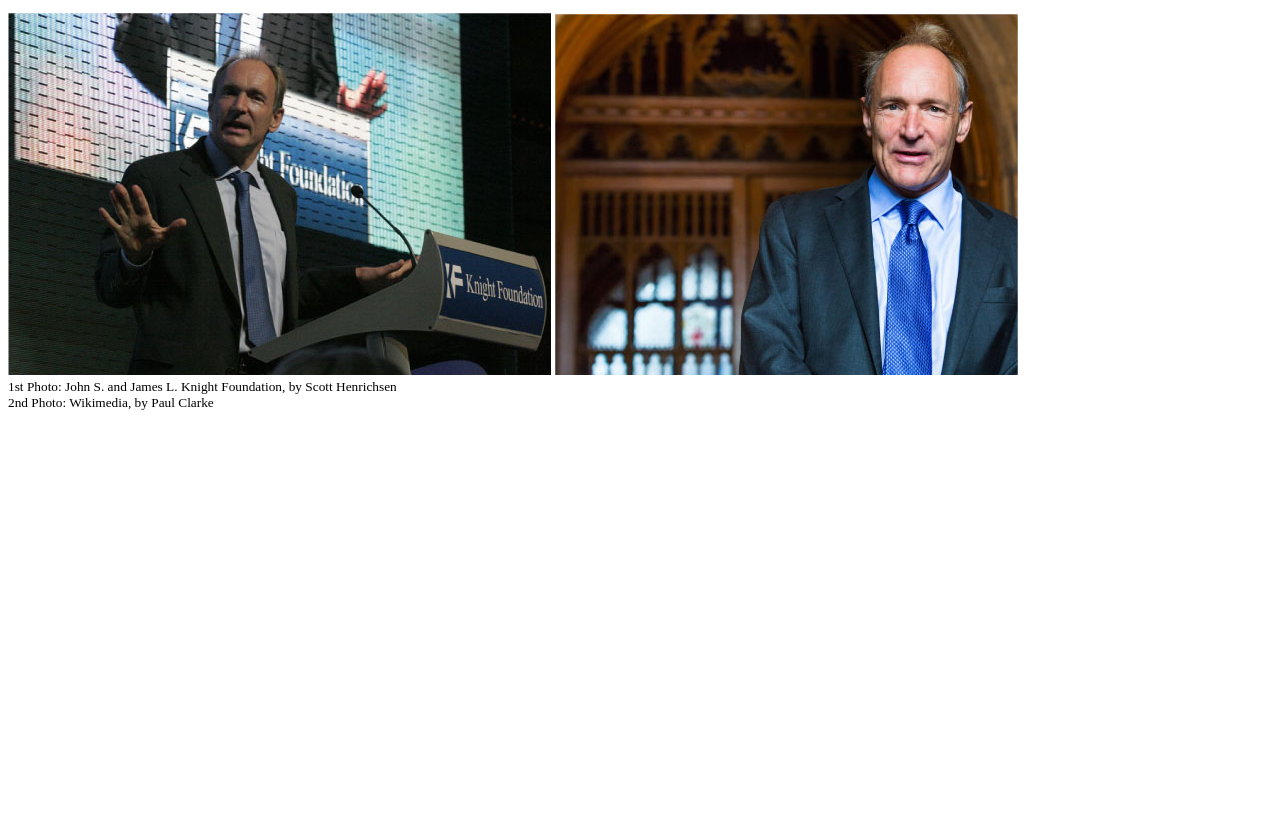
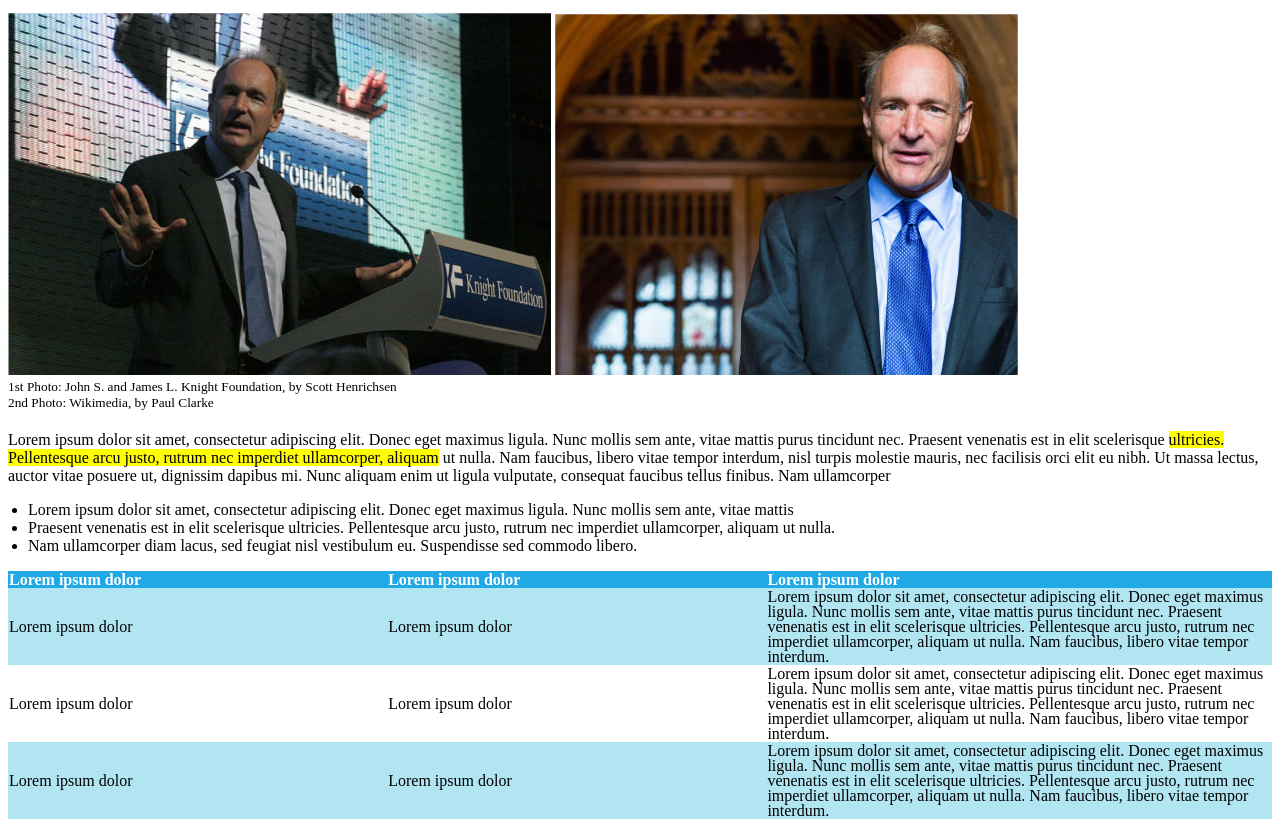
Before and after one commit to vmqxdv/html-css-booleaner, a plain HTML site: page index.html in a window 1280 px wide. Shown: the part 197-1024 px from the top of the page. Before the commit the page ends 800 px from the top, so only its background shows below. Drawn offline with Linux system fonts and the light colour scheme.

Commit message:
style: Added and styled table (to fix)

```diff
--- a/css/style.css
+++ b/css/style.css
@@ -31,3 +31,34 @@ header {
   margin-top: 0px;
   font-size: smaller;
 }
+
+table {
+  text-align: left;
+  border-spacing: 0;
+  line-height: 15px;
+}
+
+thead {
+  background-color: rgb(32,169,229);
+  color: white;
+}
+
+.blue-row {
+  background-color: rgb(177,229,242);
+}
+
+.wider-column {
+  width: 30%;
+}
+
+.article-text {
+  margin-top: 20px;
+}
+
+.highlighted-text {
+  background-color: rgb(255,255,0);
+}
+
+.article-list {
+  padding-left: 20px;
+}
--- a/index.html
+++ b/index.html
@@ -48,6 +48,98 @@
 
     </div>
 
+    <div class="article">
+
+      <div class="article-text">
+
+        <p>
+          Lorem ipsum dolor sit amet, consectetur adipiscing elit. Donec eget maximus ligula. Nunc mollis sem ante, vitae mattis purus tincidunt nec.
+          Praesent venenatis est in elit scelerisque <span class="highlighted-text">ultricies. Pellentesque arcu justo, rutrum nec imperdiet ullamcorper, aliquam</span> ut nulla.
+          Nam faucibus, libero vitae tempor interdum, nisl turpis molestie mauris, nec facilisis orci elit eu nibh. Ut massa lectus, auctor
+          vitae posuere ut, dignissim dapibus mi. Nunc aliquam enim ut ligula vulputate, consequat faucibus tellus finibus. Nam ullamcorper
+        </p>
+
+        <ul class="article-list">
+
+          <li>Lorem ipsum dolor sit amet, consectetur adipiscing elit. Donec eget maximus ligula. Nunc mollis sem ante, vitae mattis</li>
+
+          <li>Praesent venenatis est in elit scelerisque ultricies. Pellentesque arcu justo, rutrum nec imperdiet ullamcorper, aliquam ut nulla.</li>
+
+          <li>Nam ullamcorper diam lacus, sed feugiat nisl vestibulum eu. Suspendisse sed commodo libero.</li>
+
+        </ul>
+
+      </div>
+
+      <div class="article-table">
+
+        <table>
+
+          <thead>
+            <tr>
+
+              <th class="wider-column">Lorem ipsum dolor</th>
+
+              <th class="wider-column">Lorem ipsum dolor</th>
+
+              <th>Lorem ipsum dolor</th>
+
+            </tr>
+
+          </thead>
+
+          <tbody>
+
+            <tr class="blue-row">
+
+              <td>Lorem ipsum dolor</td>
+
+              <td>Lorem ipsum dolor</td>
+
+              <td>
+                Lorem ipsum dolor sit amet, consectetur adipiscing elit. Donec eget maximus ligula. Nunc mollis sem ante,
+                vitae mattis purus tincidunt nec. Praesent venenatis est in elit scelerisque ultricies. Pellentesque arcu
+                justo, rutrum nec imperdiet ullamcorper, aliquam ut nulla. Nam faucibus, libero vitae tempor interdum.
+              </td>
+
+            </tr>
+
+            <tr>
+
+              <td>Lorem ipsum dolor</td>
+
+              <td>Lorem ipsum dolor</td>
+
+              <td>
+                Lorem ipsum dolor sit amet, consectetur adipiscing elit. Donec eget maximus ligula. Nunc mollis sem ante,
+                vitae mattis purus tincidunt nec. Praesent venenatis est in elit scelerisque ultricies. Pellentesque arcu
+                justo, rutrum nec imperdiet ullamcorper, aliquam ut nulla. Nam faucibus, libero vitae tempor interdum.
+              </td>
+
+            </tr>
+
+            <tr class="blue-row">
+
+              <td>Lorem ipsum dolor</td>
+
+              <td>Lorem ipsum dolor</td>
+
+              <td>
+                Lorem ipsum dolor sit amet, consectetur adipiscing elit. Donec eget maximus ligula. Nunc mollis sem ante,
+                vitae mattis purus tincidunt nec. Praesent venenatis est in elit scelerisque ultricies. Pellentesque arcu
+                justo, rutrum nec imperdiet ullamcorper, aliquam ut nulla. Nam faucibus, libero vitae tempor interdum.
+              </td>
+
+            </tr>
+
+          </tbody>
+
+        </table>
+
+      </div>
+
+    </div>
+
   </main>
 
 </body>
```
